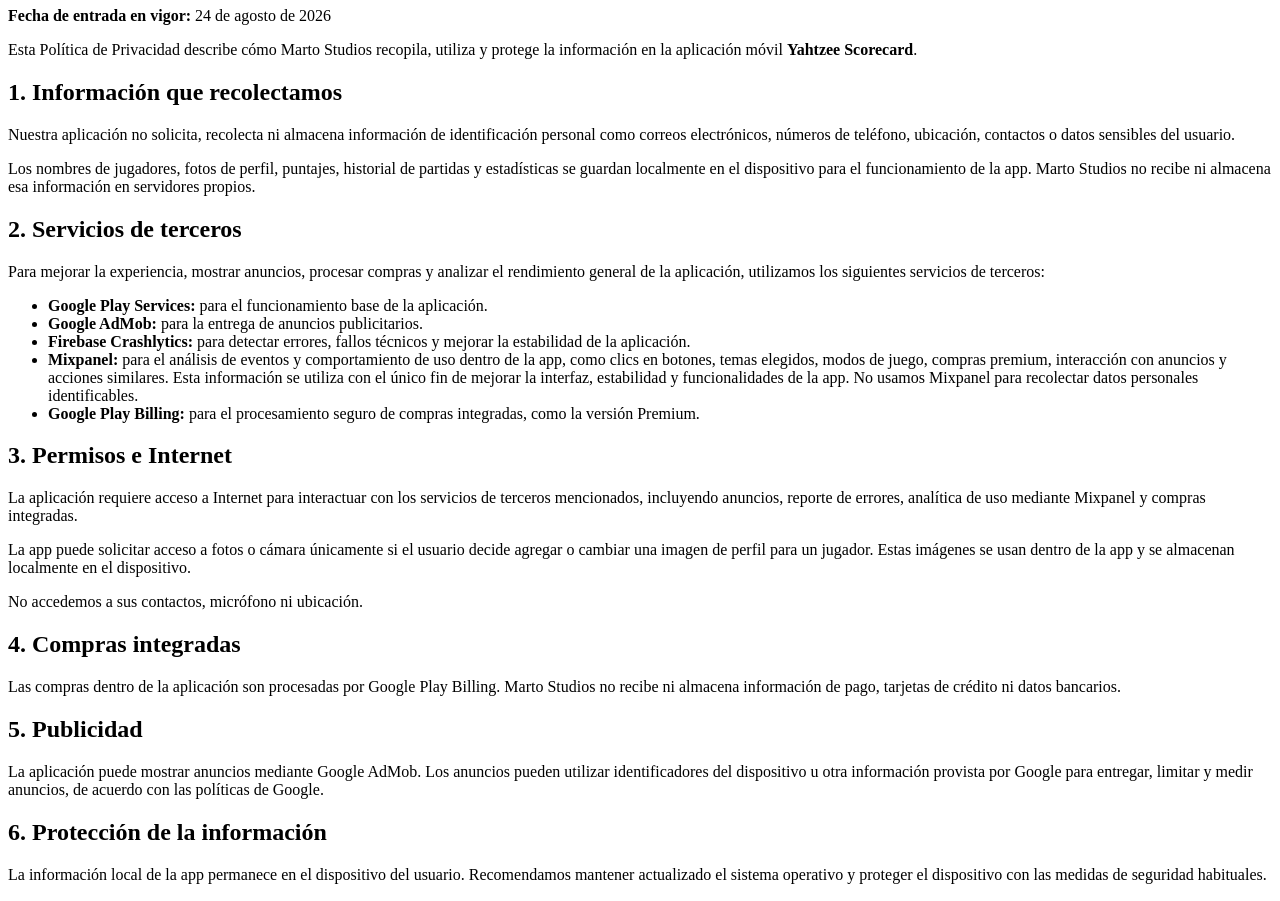
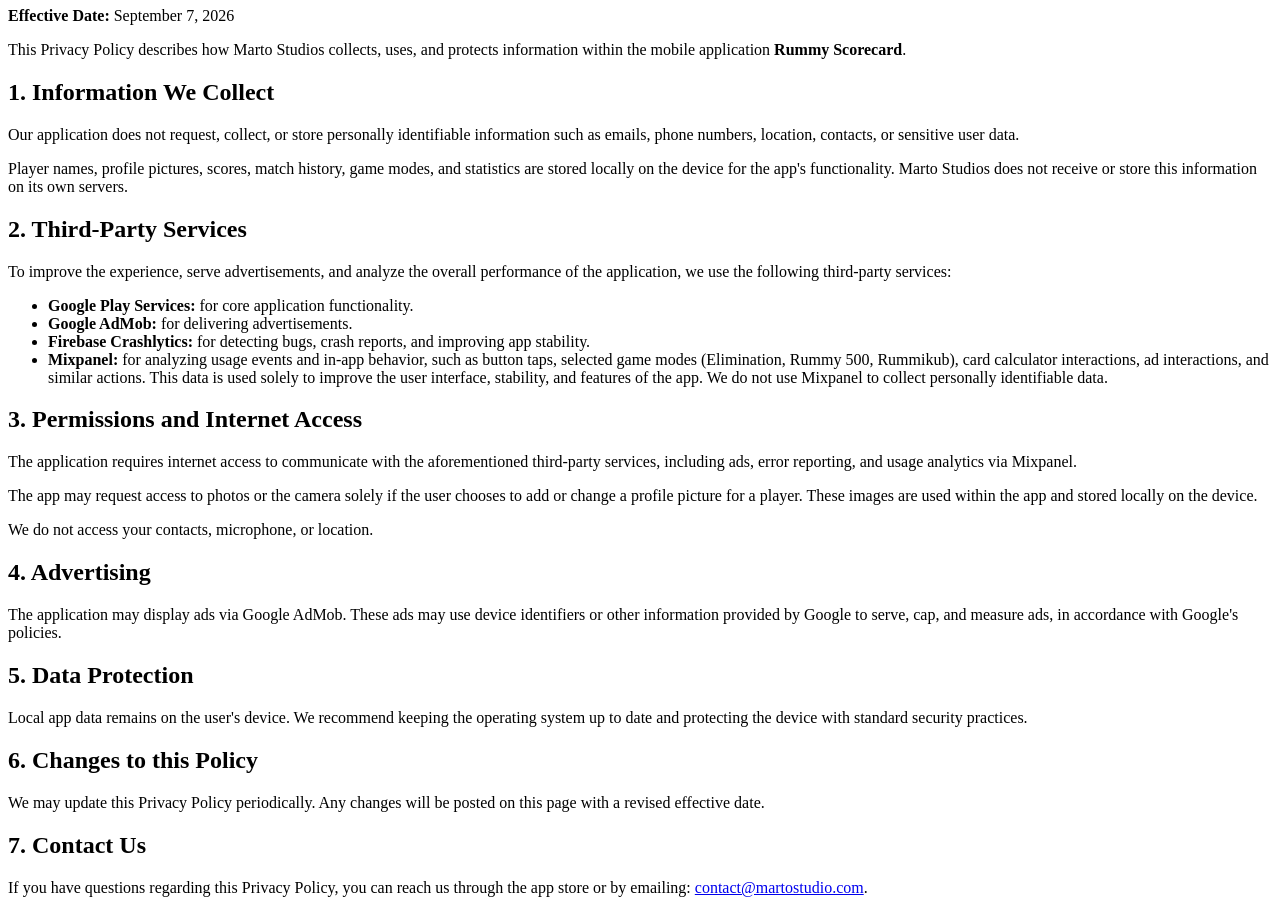
Before and after one commit to martoregas/martostudio-web, a plain HTML site: page yahtzee/privacy.html in a window 1280 px wide. Shown: the part 73-974 px from the top of the page. Drawn offline with Linux system fonts and the light colour scheme.

Commit message:
Update privacy.html

```diff
--- a/yahtzee/privacy.html
+++ b/yahtzee/privacy.html
@@ -1,110 +1,97 @@
 <!doctype html>
-<html lang="es">
+<html lang="en">
 <head>
   <meta charset="utf-8" />
   <meta name="viewport" content="width=device-width, initial-scale=1" />
-  <title>Política de Privacidad - Yahtzee Scorecard</title>
+  <title>Privacy Policy - Rummy Scorecard</title>
 </head>
 <body>
   <main>
-    <h1>Política de Privacidad - Yahtzee Scorecard</h1>
-    <p><strong>Fecha de entrada en vigor:</strong> 24 de agosto de 2026</p>
+    <h1>Privacy Policy - Rummy Scorecard</h1>
+    <p><strong>Effective Date:</strong> September 7, 2026</p>
 
     <p>
-      Esta Política de Privacidad describe cómo Marto Studios recopila, utiliza y protege
-      la información en la aplicación móvil <strong>Yahtzee Scorecard</strong>.
+      This Privacy Policy describes how Marto Studios collects, uses, and protects
+      information within the mobile application <strong>Rummy Scorecard</strong>.
     </p>
 
-    <h2>1. Información que recolectamos</h2>
+    <h2>1. Information We Collect</h2>
     <p>
-      Nuestra aplicación no solicita, recolecta ni almacena información de identificación
-      personal como correos electrónicos, números de teléfono, ubicación, contactos o datos
-      sensibles del usuario.
+      Our application does not request, collect, or store personally identifiable
+      information such as emails, phone numbers, location, contacts, or sensitive user data.
     </p>
 
     <p>
-      Los nombres de jugadores, fotos de perfil, puntajes, historial de partidas y
-      estadísticas se guardan localmente en el dispositivo para el funcionamiento de la app.
-      Marto Studios no recibe ni almacena esa información en servidores propios.
+      Player names, profile pictures, scores, match history, game modes, and statistics
+      are stored locally on the device for the app's functionality. Marto Studios does not
+      receive or store this information on its own servers.
     </p>
 
-    <h2>2. Servicios de terceros</h2>
+    <h2>2. Third-Party Services</h2>
     <p>
-      Para mejorar la experiencia, mostrar anuncios, procesar compras y analizar el
-      rendimiento general de la aplicación, utilizamos los siguientes servicios de terceros:
+      To improve the experience, serve advertisements, and analyze the overall performance
+      of the application, we use the following third-party services:
     </p>
 
     <ul>
       <li>
-        <strong>Google Play Services:</strong> para el funcionamiento base de la aplicación.
+        <strong>Google Play Services:</strong> for core application functionality.
       </li>
       <li>
-        <strong>Google AdMob:</strong> para la entrega de anuncios publicitarios.
+        <strong>Google AdMob:</strong> for delivering advertisements.
       </li>
       <li>
-        <strong>Firebase Crashlytics:</strong> para detectar errores, fallos técnicos y
-        mejorar la estabilidad de la aplicación.
+        <strong>Firebase Crashlytics:</strong> for detecting bugs, crash reports, and
+        improving app stability.
       </li>
       <li>
-        <strong>Mixpanel:</strong> para el análisis de eventos y comportamiento de uso
-        dentro de la app, como clics en botones, temas elegidos, modos de juego, compras
-        premium, interacción con anuncios y acciones similares. Esta información se utiliza
-        con el único fin de mejorar la interfaz, estabilidad y funcionalidades de la app.
-        No usamos Mixpanel para recolectar datos personales identificables.
-      </li>
-      <li>
-        <strong>Google Play Billing:</strong> para el procesamiento seguro de compras
-        integradas, como la versión Premium.
+        <strong>Mixpanel:</strong> for analyzing usage events and in-app behavior, such as
+        button taps, selected game modes (Elimination, Rummy 500, Rummikub), card calculator
+        interactions, ad interactions, and similar actions. This data is used solely to improve
+        the user interface, stability, and features of the app. We do not use Mixpanel to collect
+        personally identifiable data.
       </li>
     </ul>
 
-    <h2>3. Permisos e Internet</h2>
+    <h2>3. Permissions and Internet Access</h2>
     <p>
-      La aplicación requiere acceso a Internet para interactuar con los servicios de terceros
-      mencionados, incluyendo anuncios, reporte de errores, analítica de uso mediante
-      Mixpanel y compras integradas.
+      The application requires internet access to communicate with the aforementioned third-party
+      services, including ads, error reporting, and usage analytics via Mixpanel.
     </p>
 
     <p>
-      La app puede solicitar acceso a fotos o cámara únicamente si el usuario decide agregar
-      o cambiar una imagen de perfil para un jugador. Estas imágenes se usan dentro de la app
-      y se almacenan localmente en el dispositivo.
+      The app may request access to photos or the camera solely if the user chooses to add or
+      change a profile picture for a player. These images are used within the app and stored
+      locally on the device.
     </p>
 
     <p>
-      No accedemos a sus contactos, micrófono ni ubicación.
+      We do not access your contacts, microphone, or location.
     </p>
 
-    <h2>4. Compras integradas</h2>
+    <h2>4. Advertising</h2>
     <p>
-      Las compras dentro de la aplicación son procesadas por Google Play Billing. Marto Studios
-      no recibe ni almacena información de pago, tarjetas de crédito ni datos bancarios.
+      The application may display ads via Google AdMob. These ads may use device identifiers
+      or other information provided by Google to serve, cap, and measure ads, in accordance
+      with Google's policies.
     </p>
 
-    <h2>5. Publicidad</h2>
+    <h2>5. Data Protection</h2>
     <p>
-      La aplicación puede mostrar anuncios mediante Google AdMob. Los anuncios pueden utilizar
-      identificadores del dispositivo u otra información provista por Google para entregar,
-      limitar y medir anuncios, de acuerdo con las políticas de Google.
+      Local app data remains on the user's device. We recommend keeping the operating system
+      up to date and protecting the device with standard security practices.
     </p>
 
-    <h2>6. Protección de la información</h2>
+    <h2>6. Changes to this Policy</h2>
     <p>
-      La información local de la app permanece en el dispositivo del usuario. Recomendamos
-      mantener actualizado el sistema operativo y proteger el dispositivo con las medidas
-      de seguridad habituales.
+      We may update this Privacy Policy periodically. Any changes will be posted on this page
+      with a revised effective date.
     </p>
 
-    <h2>7. Cambios en esta política</h2>
+    <h2>7. Contact Us</h2>
     <p>
-      Podemos actualizar esta Política de Privacidad ocasionalmente. Cualquier cambio será
-      publicado en esta misma página con una nueva fecha de entrada en vigor.
-    </p>
-
-    <h2>8. Contacto</h2>
-    <p>
-      Si tiene dudas sobre esta Política de Privacidad, puede contactarnos a través de la
-      tienda de aplicaciones o escribiendo a:
+      If you have questions regarding this Privacy Policy, you can reach us through the app store
+      or by emailing:
       <a href="mailto:contact@martostudio.com">contact@martostudio.com</a>.
     </p>
   </main>
```
